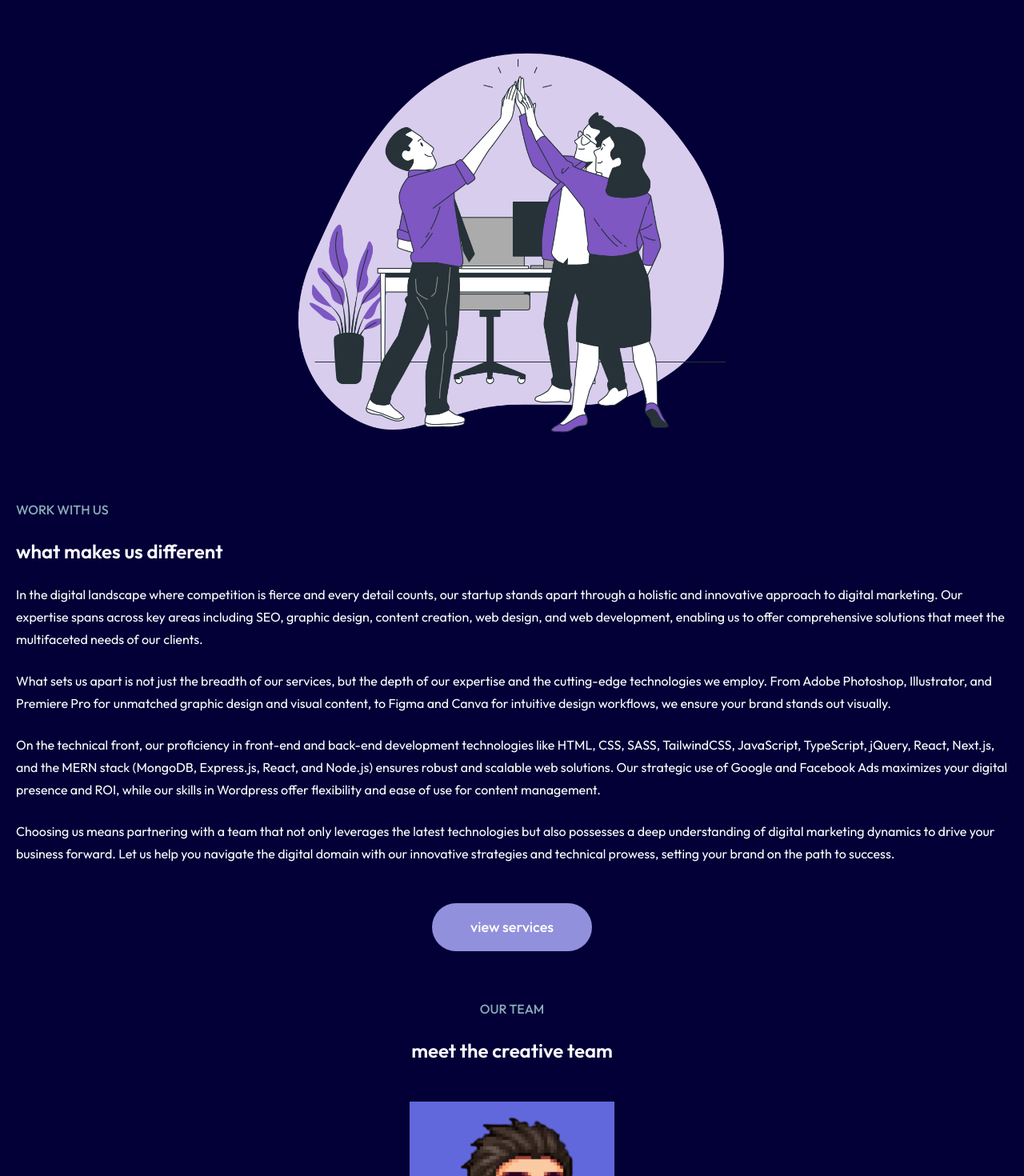
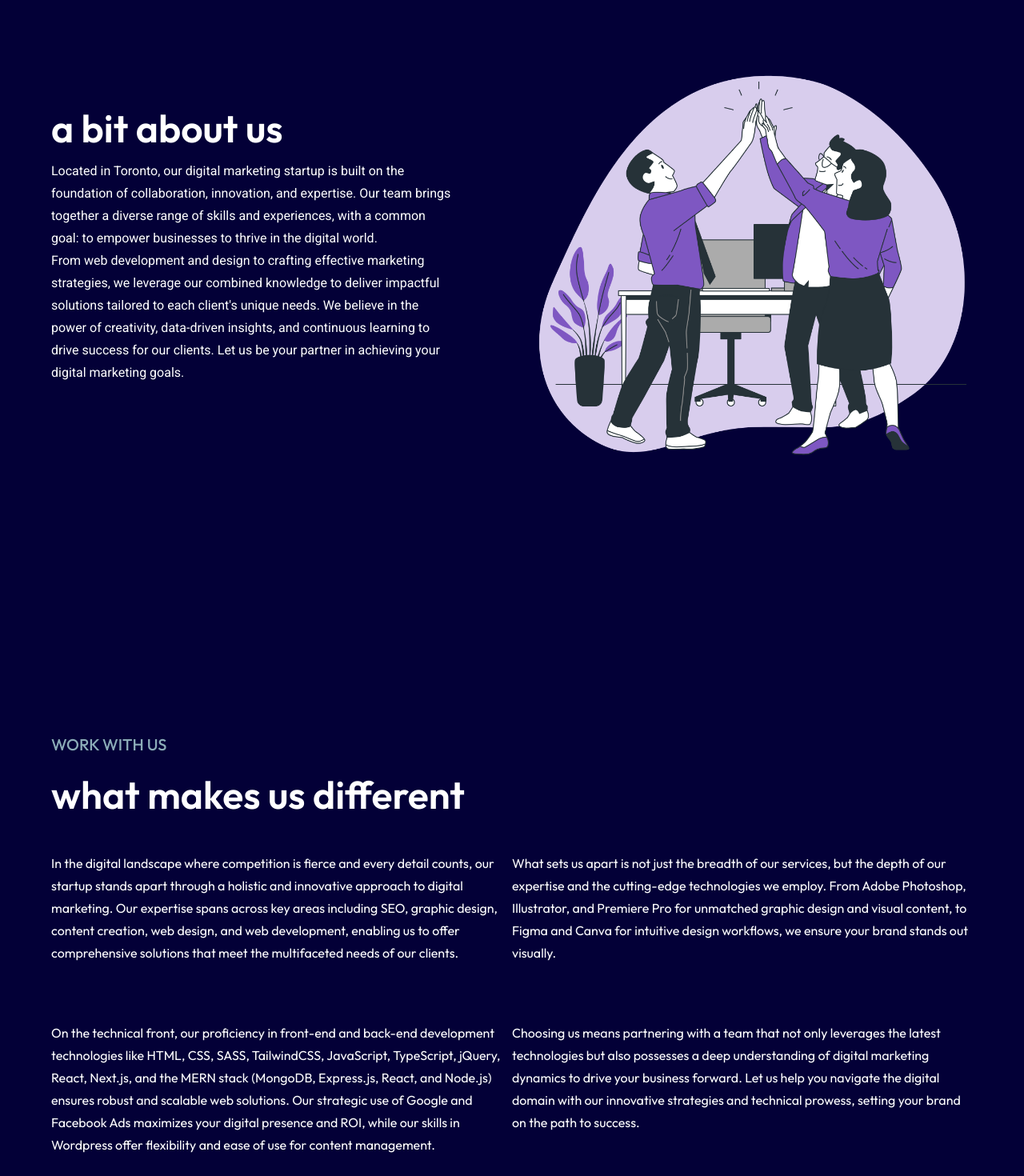
Before and after one commit to shayanabedi98/panthera, a Next.js app: page /about in a window 1280 px wide. Shown: the part 1040-2510 px from the top of the page at 80% size. Built offline with nearby package versions, Linux system fonts and the light colour scheme.

Commit message:
finish /about responsiveness

```diff
--- a/src/components/about/HeroSection.tsx
+++ b/src/components/about/HeroSection.tsx
@@ -3,10 +3,10 @@ import highFive from "@/../assets/teamwork-high-five.png";
 
 export default function HeroSection() {
   return (
-    <div className="mt-[50px] px-5 flex flex-col items-center justify-between mx-auto">
-      <div className="flex flex-col items-center">
-        <h1 className="font-semibold text-4xl mb-4">a bit about us</h1>
-        <p className="font-secondary text-md text-center text-white leading-7">
+    <div className="mt-[50px] xl:mt-[210px] px-5 xl:p-16 flex flex-col lg:flex-row items-center justify-between mx-auto ">
+      <div className="flex flex-col items-center lg:items-start">
+        <h1 className="font-semibold text-4xl md:text-5xl mb-4">a bit about us</h1>
+        <p className="font-secondary text-md md:w-[500px] text-center lg:text-start text-white leading-7">
           Located in Toronto, our digital marketing startup is built on the
           foundation of collaboration, innovation, and expertise. Our team
           brings together a diverse range of skills and experiences, with a
--- a/src/components/about/OurTeam.tsx
+++ b/src/components/about/OurTeam.tsx
@@ -5,10 +5,10 @@ import OurTeamCard from "./OurTeamCard";
 
 export default function OurTeam() {
   return (
-    <div className="mt-[60px] flex flex-col items-center px-5">
-      <p className="font-medium text-heading-color text-base">OUR TEAM</p>
-      <p className="text-start font-semibold text-2xl mt-6">meet the creative team</p>
-      <div className="flex flex-col mt-6 mb-[60px] w-[100%] justify-center items-center">
+    <div className="mt-[50px] md:my-[150px] xl:mt-[250px] flex flex-col items-center px-5">
+      <h2 className="font-medium text-heading-color text-base md:text-xl mb-6">OUR TEAM</h2>
+      <p className="font-semibold text-2xl md:text-5xl">meet the executive team</p>
+      <div className="flex flex-col md:flex-row mt-6 mb-[60px] gap-10 w-[100%] justify-center items-center">
         <OurTeamCard
           image={Arshya}
           title="arshya abedi"
--- a/src/components/about/WorkWithUs.tsx
+++ b/src/components/about/WorkWithUs.tsx
@@ -2,13 +2,17 @@ import Link from "next/link";
 
 export default function WorkWithUs() {
   return (
-    <div className="mt-[50px] px-5 flex flex-col items-center">
+    <div className="mt-[50px] md:mt-[150px] xl:mt-[250px] px-5 xl:px-16 flex flex-col items-start">
       <div className="flex flex-col place-self-start">
-        <p className="font-medium text-heading-color text-base">WORK WITH US</p>
-        <p className="font-semibold text-2xl my-6">what makes us different</p>
+        <p className="font-medium text-heading-color text-base md:text-xl mb-6">
+          WORK WITH US
+        </p>
+        <p className="font-semibold text-2xl md:text-5xl mb-6">
+          what makes us different
+        </p>
       </div>
-      <div className="grid grid-cols-1 place-items-center">
-        <div className="">
+      <div className="grid grid-cols-1 place-items-start xl:grid-cols-1">
+        <div className="my-6 xl:grid grid-cols-2 xl:w-[100%]">
           <p className="leading-7 mb-6">
             In the digital landscape where competition is fierce and every
             detail counts, our startup stands apart through a holistic and
@@ -25,7 +29,7 @@ export default function WorkWithUs() {
             design workflows, we ensure your brand stands out visually.
           </p>
         </div>
-        <div className="my-6">
+        <div className="my-6 xl:grid grid-cols-2 xl:w-[100%]">
           <p className="leading-7 mb-6">
             On the technical front, our proficiency in front-end and back-end
             development technologies like HTML, CSS, SASS, TailwindCSS,
@@ -44,11 +48,13 @@ export default function WorkWithUs() {
           </p>
         </div>
       </div>
-      <Link className="" href="/services">
-        <button className="mt-6 bg-button-color-1 font-medium text-lg w-[120px] md:w-[200px] h-[40px] md:h-[60px] rounded-[30px] hover:bg-button-color-2 transition duration-500 ease-in-out">
-          view services
-        </button>
-      </Link>
+      <div className="flex justify-center w-full">
+        <Link className="" href="/services">
+          <button className="mb-12 mt-6 bg-button-color-1 font-medium text-lg w-[120px] md:w-[200px] h-[40px] md:h-[60px] rounded-[30px] hover:bg-button-color-2 transition duration-500 ease-in-out">
+            view services
+          </button>
+        </Link>
+      </div>
     </div>
   );
 }
```
